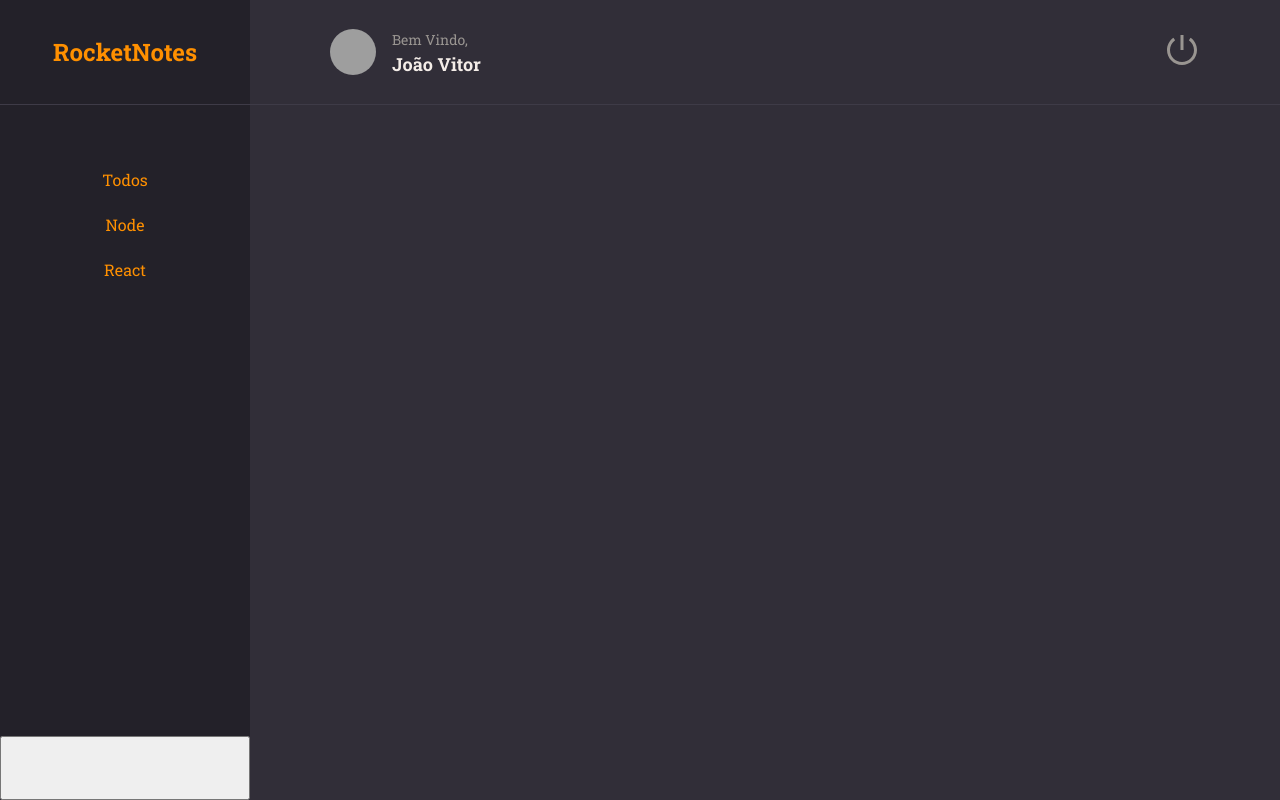
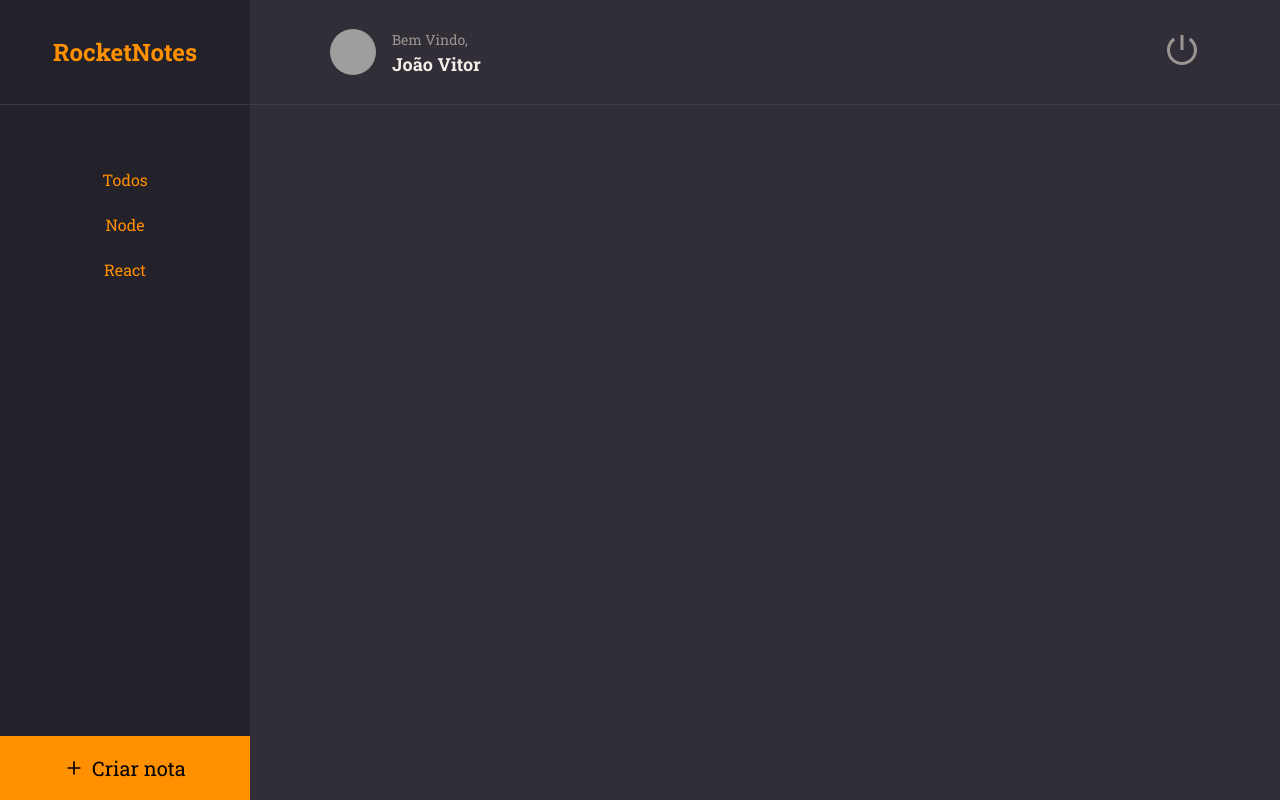
Before and after one commit to JVitor-Dev/app-notes, a React (Vite) app: page / in a window 1280 px wide. Built offline with nearby package versions, Linux system fonts and the light colour scheme; grey boxes are pictures that could not be loaded.

Commit message:
button create notes

```diff
--- a/src/pages/Home/index.jsx
+++ b/src/pages/Home/index.jsx
@@ -1,3 +1,4 @@
+import { FiPlus } from 'react-icons/fi'
 import { Container, Brand, Menu, Search, Content, NewNote } from './style'
 
 import { Header } from '../../Components/Header'
@@ -13,7 +14,7 @@ export function Home(){
       <Header/>
 
       <Menu>
-        <li><ButtonText title="Todos" isActive/></li>
+        <li><ButtonText title="Todos" $isActive="false"/></li>
         <li><ButtonText title="Node" /></li>
         <li><ButtonText title="React"/></li>
       </Menu>
@@ -22,7 +23,10 @@ export function Home(){
 
       <Content></Content>
 
-      <NewNote></NewNote>
+      <NewNote>
+        <FiPlus/>
+        Criar nota
+      </NewNote>
 
     </Container>
   )
--- a/src/pages/Home/style.js
+++ b/src/pages/Home/style.js
@@ -51,4 +51,13 @@ export const Content = styled.div`
 
 export const NewNote = styled.button`
   grid-area: newnote;
+
+  border: none;
+  background-color: ${({ theme }) => theme.COLORS.ORANGE};
+
+  display: flex;
+  justify-content: center;
+  align-items: center;
+  gap: 8px;
+  font-size: 20px;
 `
```
